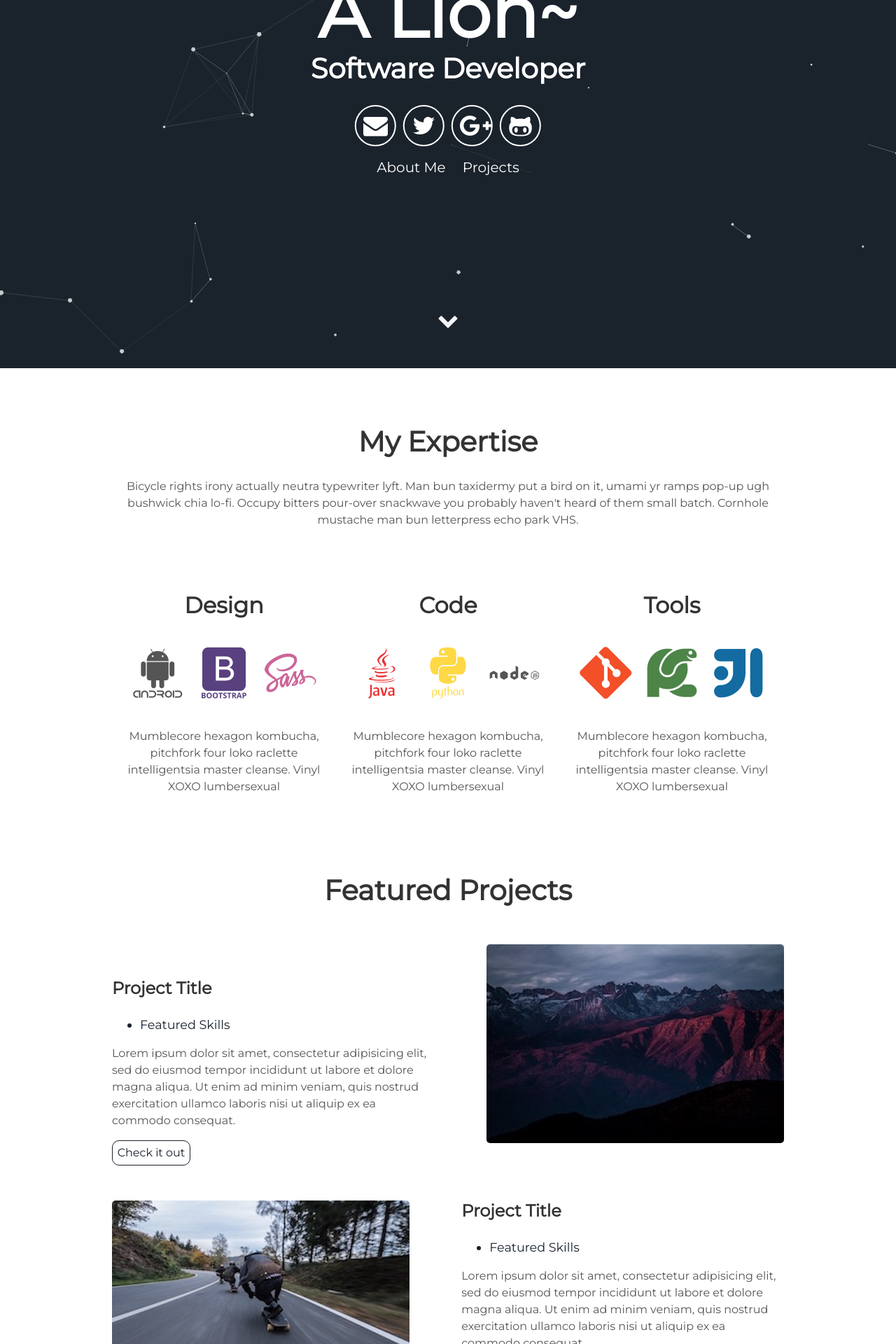
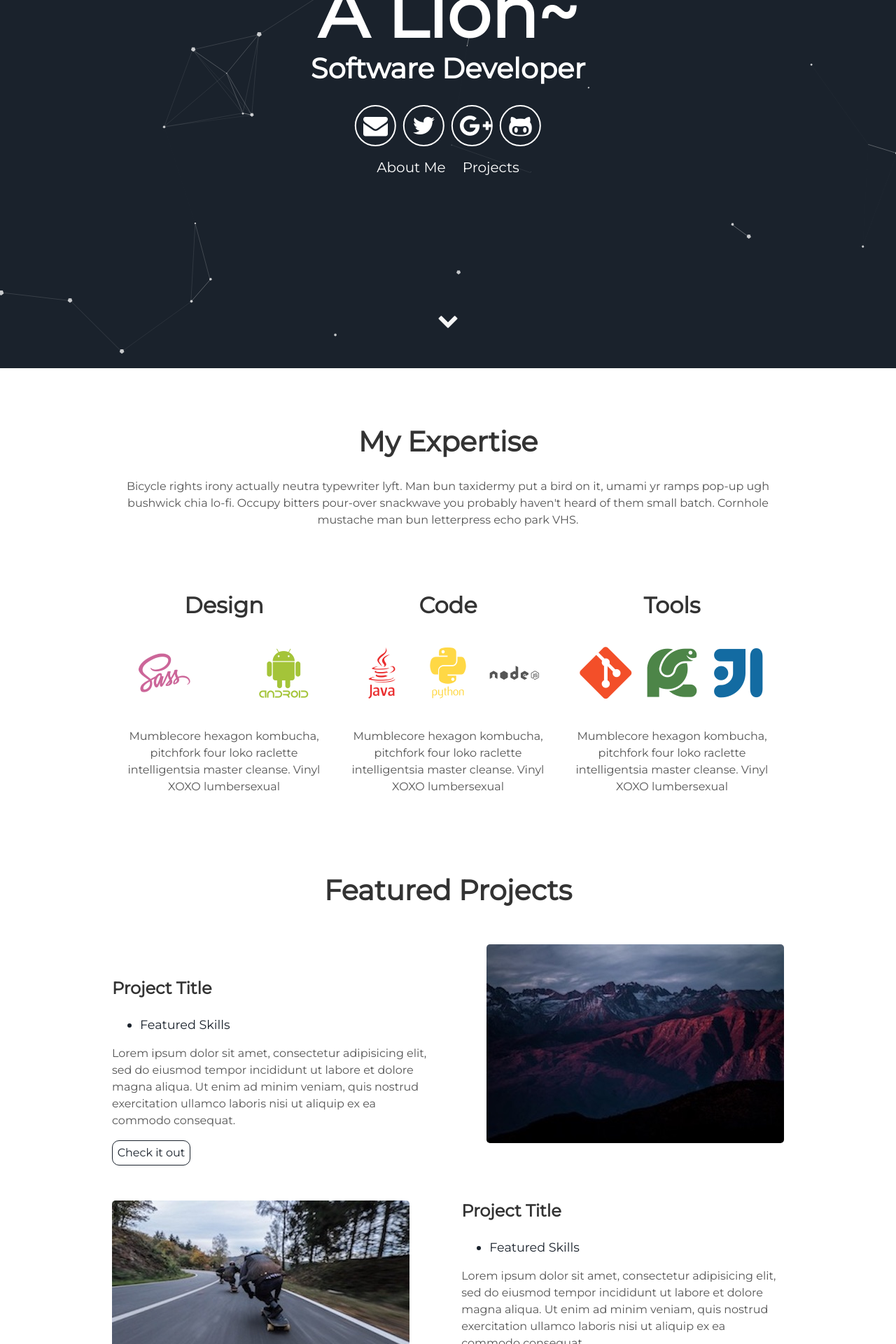
Before and after one commit to AlionSSS/alionsss.github.io, a Jekyll site: the page built from index.html, in a window 1280 px wide. Shown: the part 374-2294 px from the top of the page at 70% size. Built offline with Jekyll 4.4.1, drawn with Linux system fonts in a browser that asks for light colours.

Commit message:
change to new page

```diff
--- a/_includes/about.html
+++ b/_includes/about.html
@@ -5,9 +5,9 @@
   <div class="user">
     <div class="tech">
       <h2>Design</h2>
-      <i class="devicon-android-plain-wordmark"></i>
-      <i class="devicon-bootstrap-plain-wordmark colored"></i>
       <i class="devicon-sass-original colored"></i>
+      <i class="fa-bar-chart colored"></i>
+      <i class="devicon-android-plain-wordmark colored"></i>
       <p>Mumblecore hexagon kombucha, pitchfork four loko raclette intelligentsia master cleanse.
         Vinyl XOXO lumbersexual</p>
     </div>
```
